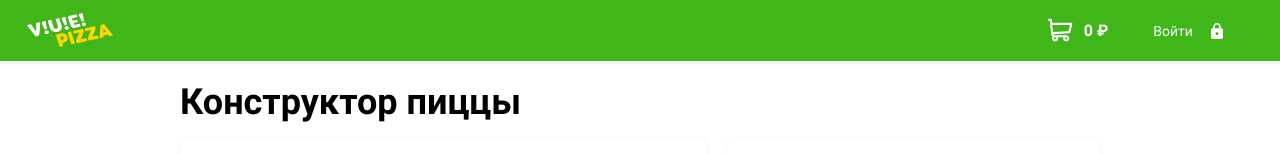
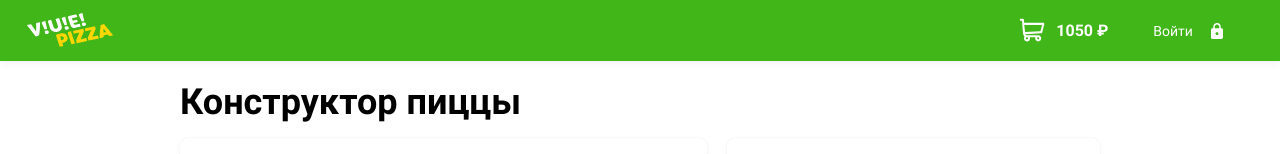
Before and after one commit to htmlacademy/vue-third-pizza-start-source, a Vue app in the folder frontend/: page / in a window 1280 px wide. Shown: the top 154 px of the page. Built offline with nearby package versions, Linux system fonts and the light colour scheme.

Commit message:
2.15. Задание: подключение компонентов конструктора в проекте Vue-Pizza

```diff
--- a/frontend/src/views/HomeView.vue
+++ b/frontend/src/views/HomeView.vue
@@ -76,7 +76,7 @@ import {
   normalizeSize,
 } from "@/common/helpers/normalize.js";
 import DoughTypeSelection from "@/modules/constructor/DoughTypeSelection.vue";
-import { computed, reactive } from "vue";
+import { computed, reactive, watch } from "vue";
 import DoughSizeSelection from "@/modules/constructor/DoughSizeSelection.vue";
 import SauceTypeSelection from "@/modules/constructor/SauceTypeSelection.vue";
 import PizzaConstructorView from "@/modules/constructor/PizzaConstructorView.vue";
@@ -84,10 +84,11 @@ import PizzaIngredientsSelection from "@/modules/constructor/PizzaIngredientsSel
 import AppInput from "@/common/components/AppInput.vue";
 import AppButton from "@/common/components/AppButton.vue";
 
+const emit = defineEmits(["update:sum"]);
 const props = defineProps({
   sum: {
     type: Number,
-    default: 0,
+    required: true,
   },
   order: {
     type: Object,
@@ -116,6 +117,41 @@ if (!props.order.dough && doughTypeList.length && doughTypeList[0].value) {
 if (!props.order.size && doughSizeList.length && doughSizeList[0].value) {
   order.size = doughSizeList[0].value;
 }
+
+const sum = computed({
+  get() {
+    return props.sum;
+  },
+  set(value) {
+    emit("update:sum", value);
+  },
+});
+
+const calculatedSum = computed(() => {
+  const { dough, size, sauce, ingredients } = order;
+  const sizeMultiplier =
+    doughSizeList.find((item) => item.value === size)?.multiplier ?? 1;
+
+  const doughPrice =
+    doughTypeList.find((item) => item.value === dough)?.price ?? 0;
+
+  const saucePrice = sauceList.find((item) => item.value === sauce)?.price ?? 0;
+
+  const ingredientsPrice = ingredients
+    .filter((item) => item.count > 0)
+    .reduce((acc, item) => acc + item.price * item.count, 0);
+
+  //sum.value = total; //todo не нравится использование watch либо костыль здесь. Не придумал, как лучше.
+  return (doughPrice + saucePrice + ingredientsPrice) * sizeMultiplier;
+});
+
+watch(
+  calculatedSum,
+  (newVal) => {
+    emit("update:sum", newVal);
+  },
+  { immediate: true },
+);
 </script>
 
 <style lang="scss" scoped>
```
